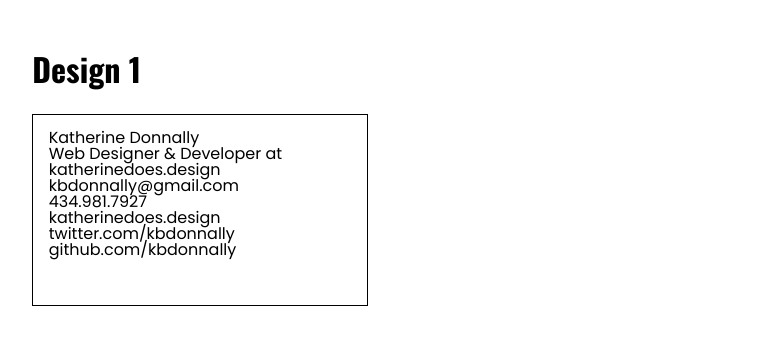
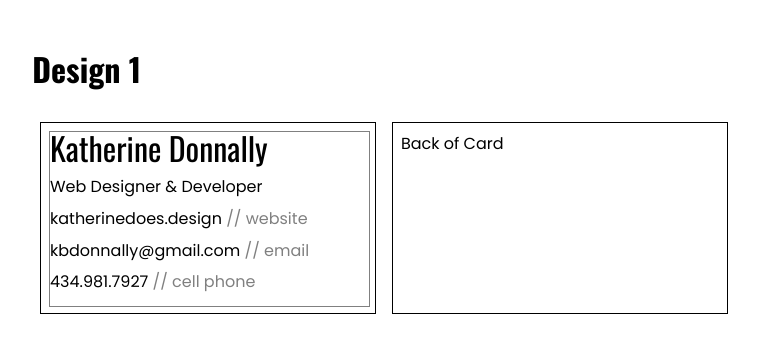
Before and after one commit to kbdonnally/business-card, a Jekyll site: the page built from pages/design-1.html, in a window 1280 px wide. Shown: the top 353 px of the page, without its empty margins (21-780 px from the left). Built offline with Jekyll 4.4.1, drawn with Linux system fonts in a browser that asks for light colours; some web fonts are replaced.

Commit message:
Add grid areas, style labels as code comments

```diff
--- a/assets/css/_sass/_pages/_design-1.scss
+++ b/assets/css/_sass/_pages/_design-1.scss
@@ -5,38 +5,56 @@
 }
 
 .design-1__card-wrapper {
-
+	position: relative;
+	display: flex;
 }
 
 .design-1-card__dimensions {
 	height: 2in;
 	width: 3.5in;
-	padding: .16in;
+	padding: .08in;
+	margin: .5em;
 	border: 1px solid black;
 }
 
 .design-1-card__content {
+	position: relative;
+	display: grid;
+	grid-template-areas: 'name name'
+						 'title title'
+						 'url url'
+						 'email email'
+						 'phone phone';
+	height: 1.84in;
+	width: 3.34in;
 	line-height: 1;
+	border: 1px solid gray;
+}
+
+.design-1-card__comment {
+	color: gray;
 }
 
 .design-1-card__name {
-
+	grid-area: name;
+	font-family: $oswald;
+	font-size: 2em;
 }
 
 .design-1-card__title {
-
+	grid-area: title;
 }
 
 .design-1-card__email {
-
+	grid-area: email;
 }
 
 .design-1-card__number {
-
+	grid-area: phone;
 }
 
 .design-1-card__url {
-
+	grid-area: url;
 }
 
 .design-1-card__twitter {
--- a/pages/design-1.html
+++ b/pages/design-1.html
@@ -12,12 +12,18 @@ permalink: /design-1/
 	<section class="design-1-card__dimensions">
 		<div class="design-1-card__content">
 			<div class="design-1-card__name">{{ card.name }}</div>
-			<div class="design-1-card__title">Web Designer & Developer at {{ card.url}}</div>
-			<div class="design-1-card__email">{{ card.email }}</div>
-			<div class="design-1-card__number">{{ card.phone }}</div>
-			<div class="design-1-card__url">{{ card.url }}</div>
-			<div class="design-1-card__twitter">{{ card.twitter }}</div>
-			<div class="design-1-card__github">{{ card.github }}</div>
+			<div class="design-1-card__title">Web Designer & Developer</div>
+			<div class="design-1-card__email">{{ card.email }} <span class="design-1-card__comment">// email</span></div>
+			<div class="design-1-card__number">{{ card.phone }} <span class="design-1-card__comment">// cell phone</span></div>
+			<div class="design-1-card__url">{{ card.url }} <span class="design-1-card__comment">// website</span></div>
+			<!--div class="design-1-card__twitter">{{ card.twitter }}</div>
+			<div class="design-1-card__github">{{ card.github }}</div-->
+		</div>
+	</section>
+
+	<section class="design-1-card__dimensions">
+		<div class="design-1-card__back">
+			<div>Back of Card</div>
 		</div>
 	</section>
 </main>
```
